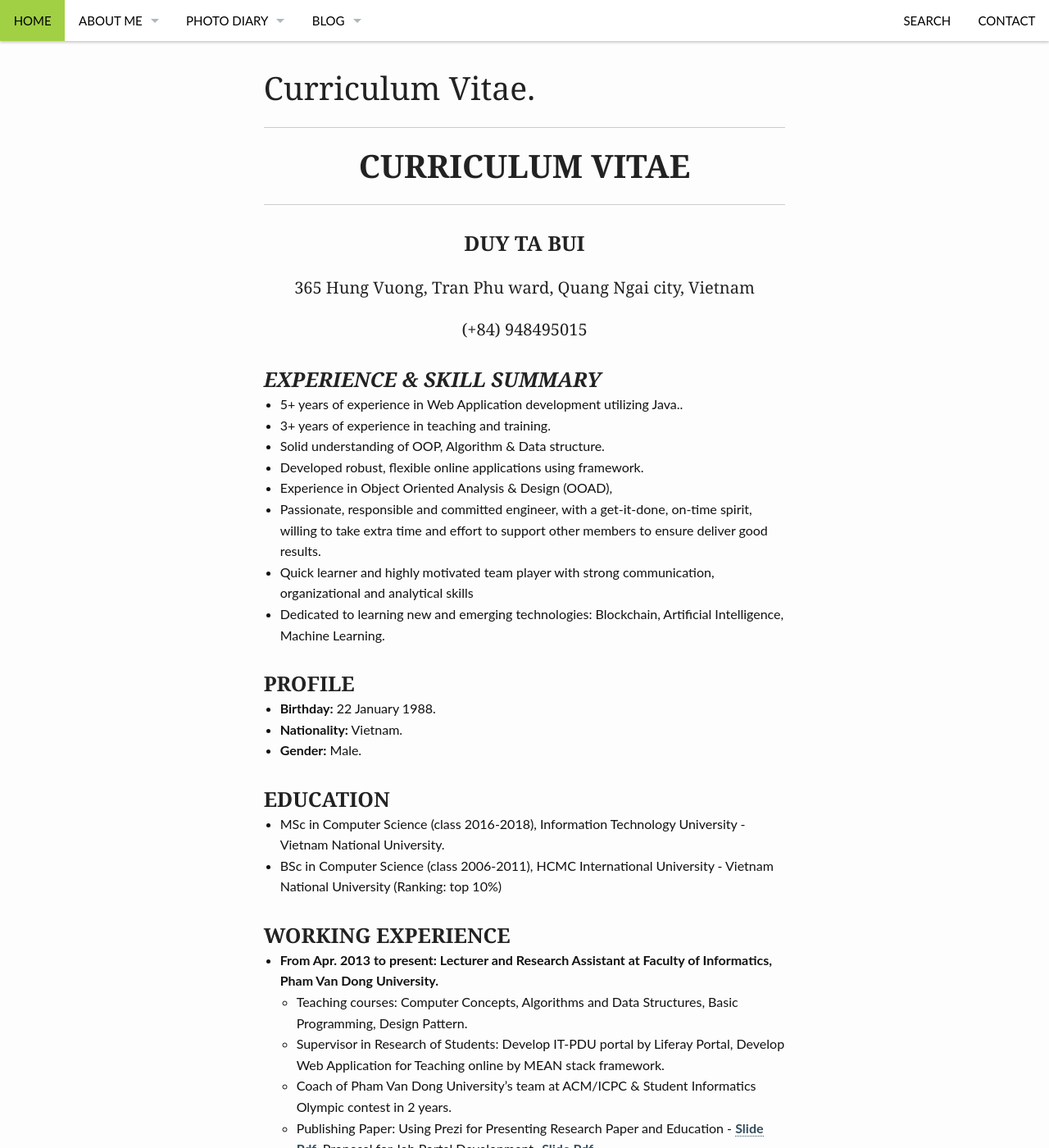
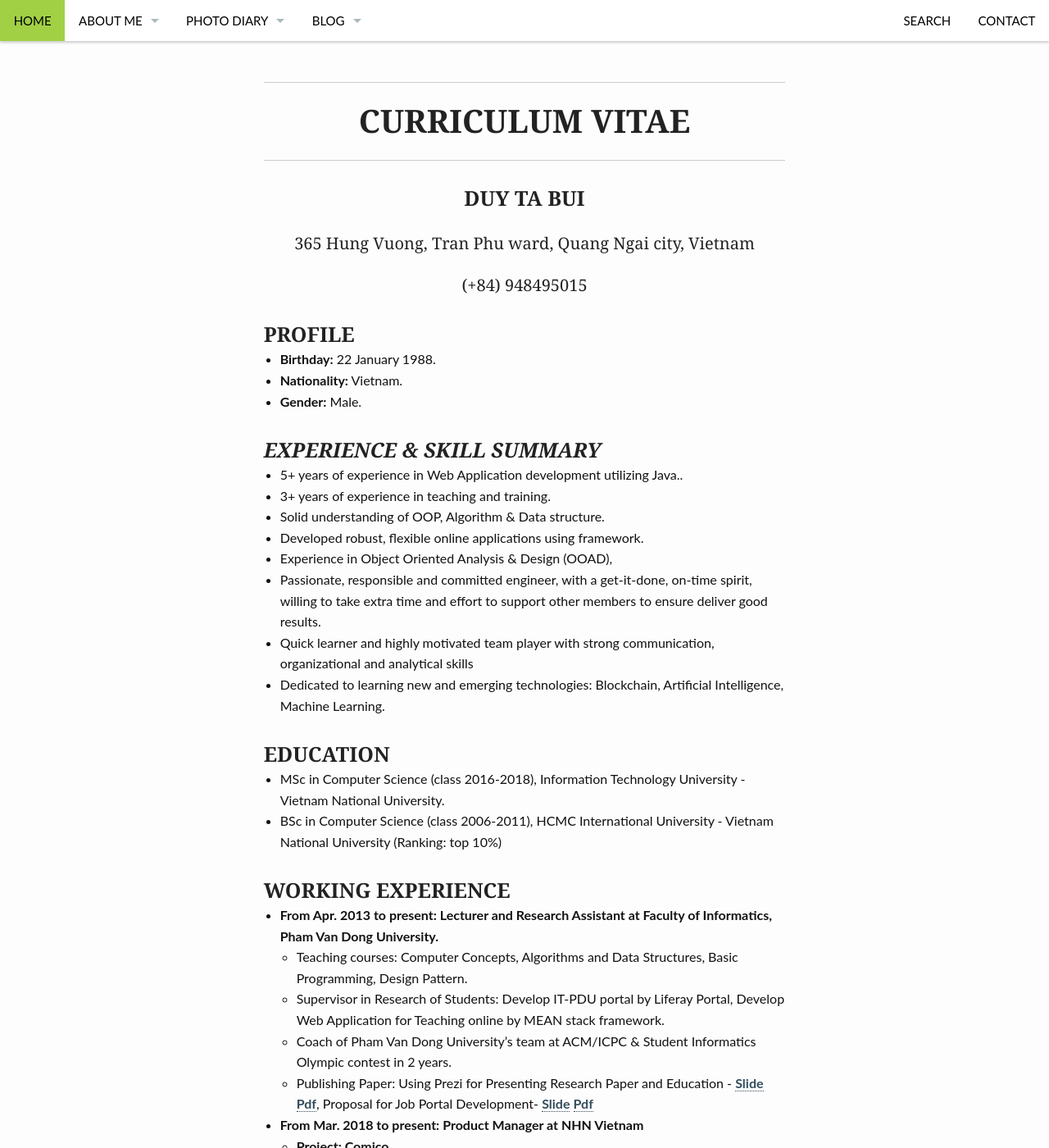
Before and after one commit to duybuidotvn/duybuidotvn.github.io, a Jekyll site: the page built from _posts/about/1988-01-22-curriculum-vitae.md, in a window 1280 px wide and 1400 px high. Shown: the whole window at 82% size. Built offline with Jekyll 4.4.1, drawn with Linux system fonts in a browser that asks for light colours.

Commit message:
- CV update v4

```diff
--- a/_posts/about/1988-01-22-curriculum-vitae.md
+++ b/_posts/about/1988-01-22-curriculum-vitae.md
@@ -1,7 +1,7 @@
 ---
 layout: page
 show_meta: false
-title: "Curriculum Vitae."
+title: ""
 permalink: "/about/curriculum-vitae/"
 header: no
 ---
```
Also changed, not shown: other parts of _posts/about/1988-01-22-curriculum-vitae.md (+6 -5 lines).
